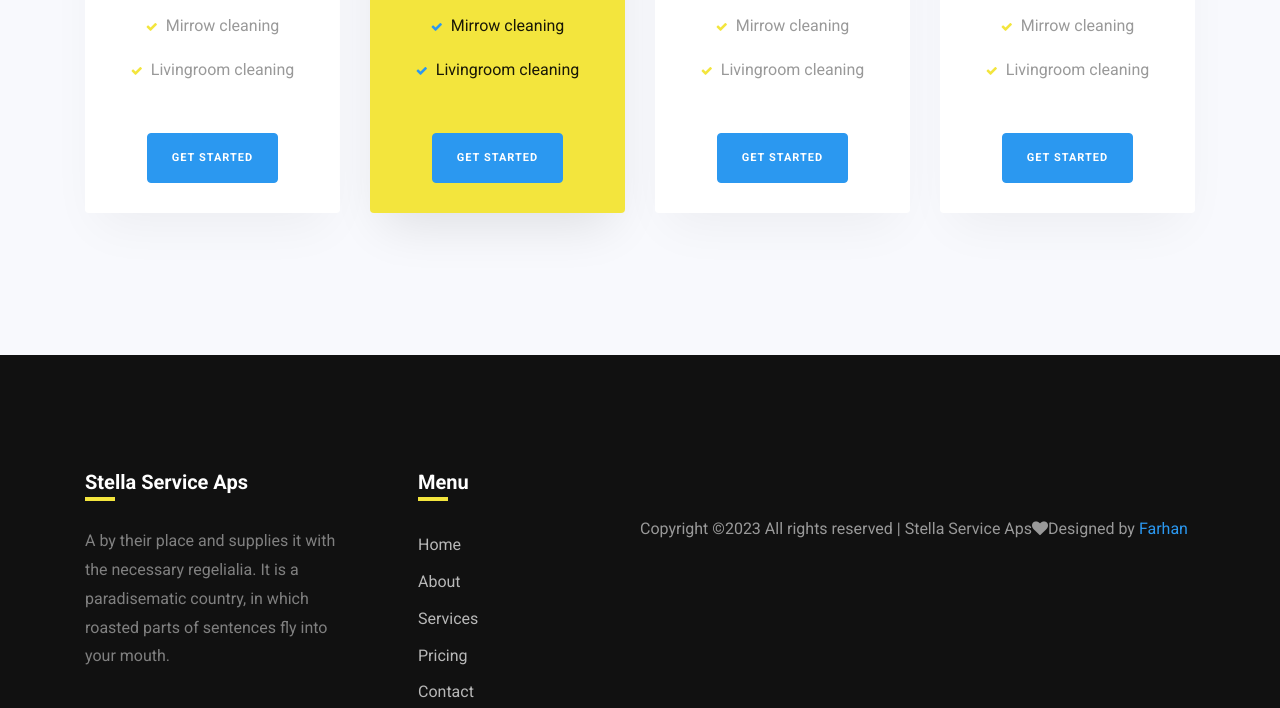
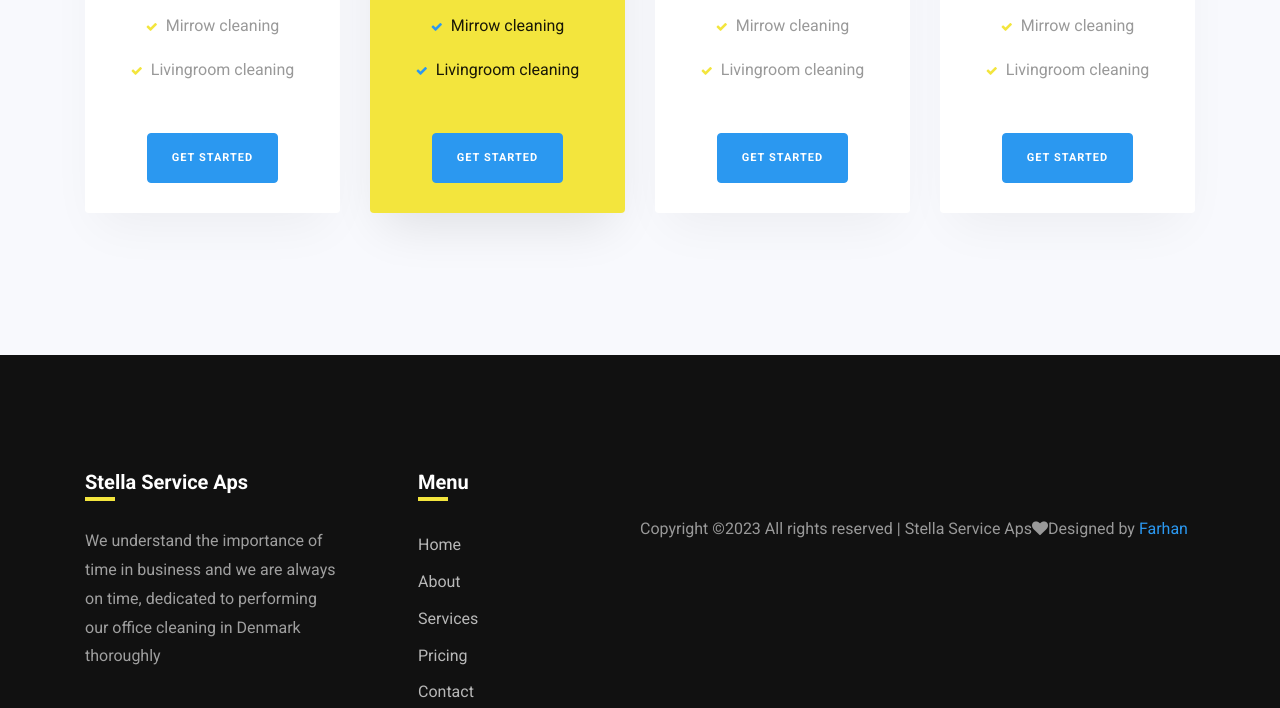
Before and after one commit to ddumbafarhan/farhan-stellaclserviceAps, a plain HTML site: page index.html in a window 1280 px wide. Shown: the part 5318-6026 px from the top of the page. Drawn offline with Linux system fonts and the light colour scheme; some packages are replaced by stand-ins of ours; no server answers; a web font is replaced by a local one.

Commit message:
Update index.html

```diff
--- a/index.html
+++ b/index.html
@@ -673,7 +673,7 @@
 				<div class="row">
 					<div class="col-md-6 col-lg-3 mb-4 mb-md-0">
 						<h2 class="footer-heading">Stella Service Aps</h2>
-A by their place and supplies it with the necessary regelialia. It is a paradisematic country, in which roasted parts of sentences fly into your mouth.</p>
+<p>We understand the importance of time in business and we are always on time, dedicated to performing our office cleaning in Denmark thoroughly</p>
 						<ul class="ftco-footer-social list-unstyled float-md-left float-lft mt-4">
               <li class="ftco-animate"><a href="#"><span class="fa fa-twitter"></span></a></li>
               <li class="ftco-animate"><a href="#"><span class="fa fa-facebook"></span></a></li>
```
